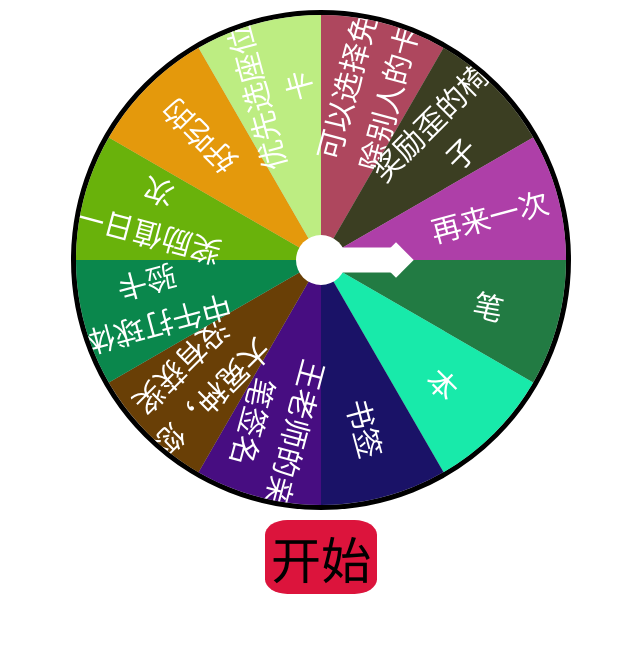
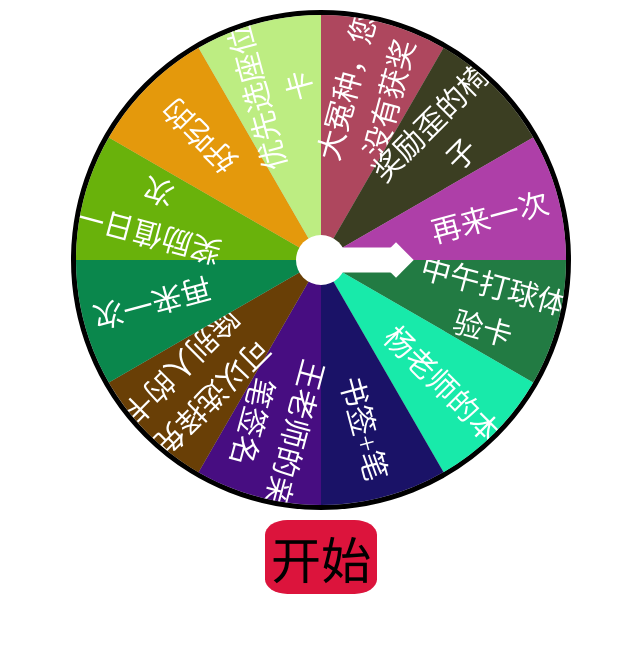
Before and after one commit to Murphy-Li/Murphy-Li.github.io, a plain HTML site: page class.html in a window 1280 px wide. Shown: the whole page, without its empty margins (319-959 px from the left). Drawn offline with Linux system fonts and the light colour scheme.

Commit message:
Update class.html

```diff
--- a/class.html
+++ b/class.html
@@ -149,16 +149,16 @@
     };
 
     var list = [
-        {title: '笔'},
-        {title: '本'},
-        {title: '书签'},
+        {title: '中午打球体验卡'},
+        {title: '杨老师的本'},
+        {title: '书签+笔'},
         {title: '王老师的亲笔签名'},
-        {title: '大冤种，您没有获奖'},
-        {title: '中午打球体验卡'},
+        {title: '可以选择免除别人的卡'},
+        {title: '再来一次'},
         {title: '奖励值日一次'},
         {title: '好吃的'},
         {title: '优先选座位卡'},
-        {title: '可以选择免除别人的卡'},
+        {title: '大冤种，您没有获奖'},
         {title: '奖励歪的椅子'},
         {title: '再来一次'},
     ];
@@ -211,6 +211,7 @@
             }, 1000 * 3);
         }, 100);
     }
+
 </script>
 </body>
 </html>
```
